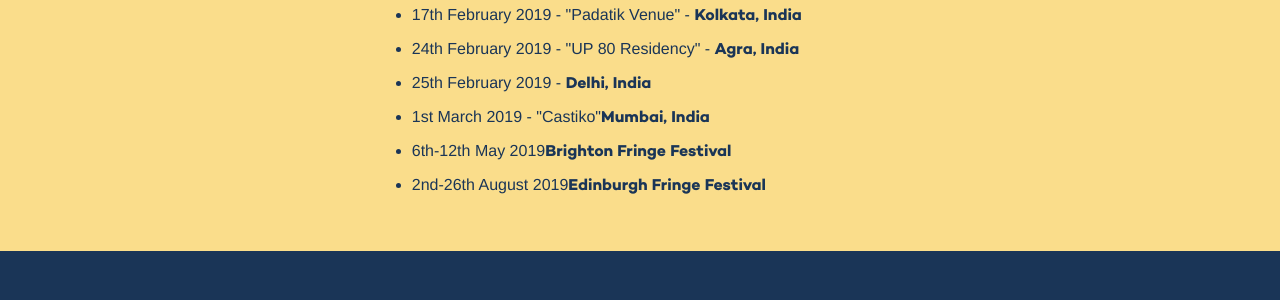
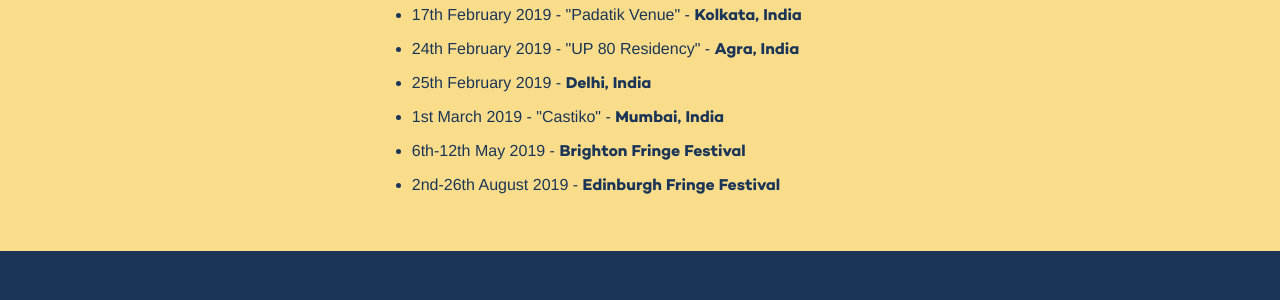
Before and after one commit to matteocarpi/GBT-Jekyll, a Jekyll site: the page built from index.md, in a window 1280 px wide. Shown: the part 1496-1796 px from the top of the page. Built offline with Jekyll 4.4.1, drawn with Linux system fonts in a browser that asks for light colours; nearby versions of some CDN libraries.

Commit message:
typography of tour

```diff
--- a/_layouts/home.html
+++ b/_layouts/home.html
@@ -39,9 +39,9 @@ layout: default
               <li>17th February 2019 - "Padatik Venue" - <strong>Kolkata, India</strong></li>
               <li>24th February 2019 - "UP 80 Residency" - <strong>Agra, India</strong></li>
               <li>25th February 2019  - <strong>Delhi, India</strong></li>
-              <li>1st March 2019  - "Castiko"<strong>Mumbai, India</strong></li>
-              <li>6th-12th May 2019<strong>Brighton Fringe Festival</strong></li>
-              <li>2nd-26th August 2019<strong>Edinburgh Fringe Festival</strong></li>
+              <li>1st March 2019  - "Castiko" - <strong>Mumbai, India</strong></li>
+              <li>6th-12th May 2019 - <strong>Brighton Fringe Festival</strong></li>
+              <li>2nd-26th August 2019 - <strong>Edinburgh Fringe Festival</strong></li>
           </ul>
         </div>
     </div>
```
